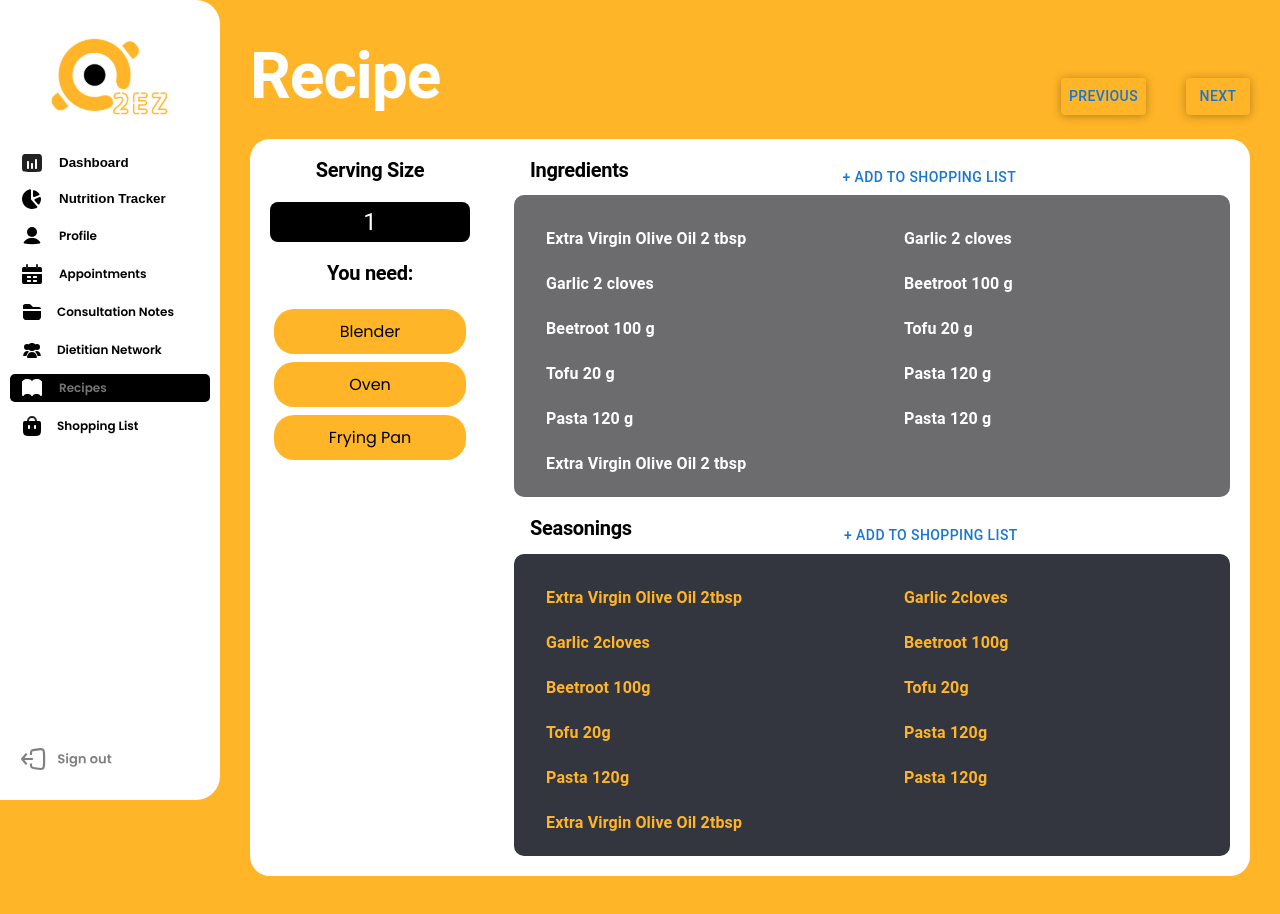
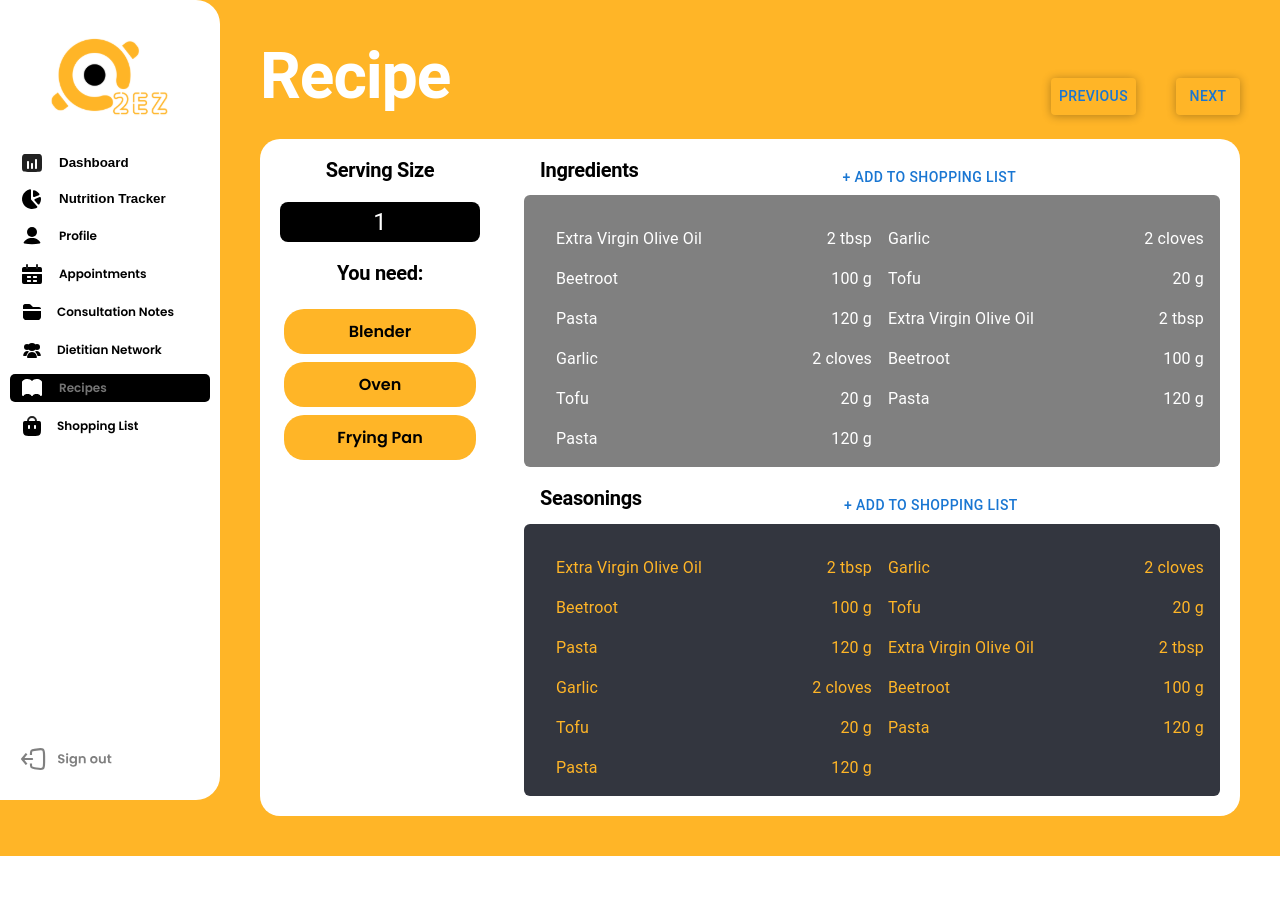
Before and after one commit to EdilAkynbekov/webapp, a Next.js app: page /RecipeIngredients in a window 1280 px wide. After the commit the page ends 856 px from the top, so only its background shows below. Built offline with nearby package versions, Linux system fonts and the light colour scheme.

Commit message:
Design fixes at Recipe and Ingredients page and started refactoring profile page

```diff
--- a/components/recipe/EquipmentList.tsx
+++ b/components/recipe/EquipmentList.tsx
@@ -10,7 +10,7 @@ const EquipmentList: React.FC<EquipmentListProps> = ({ equipment }) => {
       {equipment.map((item, index) => (
         <div
           key={index}
-          className="bg-orange rounded-xl p-2.5 m-1 text-center font-poppins text-base"
+          className="bg-orange rounded-xl p-2.5 m-1 text-center font-poppins text-base font-semibold"
         >
           {item}
         </div>
--- a/components/recipe/recipe-card1.tsx
+++ b/components/recipe/recipe-card1.tsx
@@ -33,7 +33,7 @@ const RecipeCard: React.FC<RecipeCardProps> = ({ recipe }) => {
           </div>
         </button>
       </div>
-      <div className="flex flex-row items-center justify-start py-0 pr-[22px] pl-2.5">
+      <div className="flex flex-row items-center justify-center py-0 mx-auto">
         <Typography
           gutterBottom
           variant="body2"
@@ -55,7 +55,7 @@ const RecipeCard: React.FC<RecipeCardProps> = ({ recipe }) => {
         <Typography
           variant="h5"
           component="h3"
-          className=" m-0 h-[86px] flex-1 relative text-inherit tracking-[-0.02em] leading-[18.07px] capitalize font-semibold font-inherit inline-block"
+          className=" m-0 h-[86px] flex-1 relative text-inherit tracking-[-0.02em] leading-[18.07px] capitalize font-semibold font-inherit inline-block text-center"
         >
           {recipe.title}
         </Typography>
--- a/components/recipe/recipe-ingredients.tsx
+++ b/components/recipe/recipe-ingredients.tsx
@@ -1,14 +1,5 @@
 import React from "react";
-import {
-  Box,
-  List,
-  ListItem,
-  ListItemIcon,
-  ListItemText,
-  Typography,
-  Checkbox,
-  Grid,
-} from "@mui/material";
+import { Box, List, ListItem, Typography, Grid } from "@mui/material";
 
 // Define a type for the ingredient object
 type Ingredient = {
@@ -21,18 +12,18 @@ type IngredientItem = string | Ingredient;
 
 interface IngredientsListProps {
   ingredients: IngredientItem[];
-
   isDarkMode?: boolean;
   className?: string;
 }
 
 const IngredientsList: React.FC<IngredientsListProps> = ({
   ingredients,
-
+  isDarkMode = false,
   className,
 }) => {
   const maxItemsPerColumn = 6;
 
+  // Split ingredients into columns
   const columns = ingredients.reduce<IngredientItem[][]>((acc, item, index) => {
     const columnIndex = Math.floor(index / maxItemsPerColumn);
     if (!acc[columnIndex]) {
@@ -42,32 +33,29 @@ const IngredientsList: React.FC<IngredientsListProps> = ({
     return acc;
   }, []);
 
-  // A helper function to render the ingredient text
-  const renderIngredientText = (ingredient: IngredientItem) => {
-    if (typeof ingredient === "string") {
-      return ingredient;
-    } else {
-      // Assuming you want to render both name and quantity when it's an object
-      return `${ingredient.name}: ${ingredient.quantity}`;
-    }
-  };
-
   return (
     <Grid
       container
       spacing={2}
-      sx={{
-        borderRadius: "10px",
-        boxSizing: "border-box",
-      }}
       className={className}
+      sx={{ borderRadius: "10px", boxSizing: "border-box" }}
     >
       {columns.map((column, columnIndex) => (
-        <Grid item xs={12} sm={6} key={columnIndex}>
+        <Grid item xs={12} sm={6} key={columnIndex} sx={{ maxWidth: "100%" }}>
           {" "}
-          {/* Adjust grid sizing as needed */}
+          {/* Set maxWidth to constrain column width */}
           <List sx={{ width: "100%" }}>
-            {column.map((ingredient, index) => (
+            {column.map((ingredient, index) => {
+              // Check if the ingredient is a string or an object
+              const isString = typeof ingredient === "string";
+              const name = isString
+                ? ingredient.split(":")[0]
+                : ingredient.name;
+              const quantity = isString
+                ? ingredient.split(":")[1]
+                : ingredient.quantity;
+
+              return (
                 <ListItem
                   key={index}
                   sx={{
@@ -77,16 +65,17 @@ const IngredientsList: React.FC<IngredientsListProps> = ({
                       borderBottom: "none",
                     },
                     display: "flex",
+                    justifyContent: "space-between", // Aligns items to the left and right
                     alignItems: "center",
                   }}
                 >
-                <Typography sx={{ fontWeight: "bold", flexGrow: 1 }}>
-                  {typeof ingredient === "string"
-                    ? ingredient
-                    : `${ingredient.name}: ${ingredient.quantity}`}
+                  <Typography sx={{ fontWeight: "bold" }}>{name}</Typography>
+                  <Typography sx={{ fontWeight: "bold" }}>
+                    {quantity}
                   </Typography>
                 </ListItem>
-            ))}
+              );
+            })}
           </List>
         </Grid>
       ))}
--- a/pages/RecipeDynamic.tsx
+++ b/pages/RecipeDynamic.tsx
@@ -17,7 +17,7 @@ const recipes = [
   {
     title: "Quinoa and Black Bean Salad",
     imageUrl: "/dish.svg",
-    tags: "Vegan | Gluten-Free | High Protein",
+    tags: "Vegan | Gluten-Free",
     duration: "25 mins",
     difficulty: "Easy",
   },
--- a/pages/RecipeIngredients.tsx
+++ b/pages/RecipeIngredients.tsx
@@ -1,7 +1,7 @@
 import React, { useState } from "react";
 import RightPanel from "../components/recipe/right-panel"; // Make sure this is the correct path
 import IngredientsList from "../components/recipe/recipe-ingredients"; // Make sure this is the correct path
-import { Box, Button, Typography, IconButton } from "@mui/material";
+import { Box, Button, Typography, IconButton, Grid } from "@mui/material";
 import AddIcon from "@mui/icons-material/Add";
 import RemoveIcon from "@mui/icons-material/Remove";
 import BlenderIcon from "@mui/icons-material/Blender"; // assuming you have an icon for a blender
@@ -62,7 +62,30 @@ const RecipeComponent = () => {
 
   // Render adjusted ingredients
   const adjustedIngredients = getAdjustedIngredients();
-
+  const renderIngredients = () => {
+    const ingredients = getAdjustedIngredients(); // This assumes your function to adjust ingredients based on serving size
+    return ingredients.map((ingredient, index) => (
+      <Grid item xs={6} key={index} className="justify-between inline-block ">
+        {" "}
+        {/* Adjust 'xs' value as per your layout responsiveness needs */}
+        <Box className="justify-between flex">
+          <Typography
+            variant="body1"
+            className="text-start font-poppins font-semibold text-[14px]"
+          >
+            {ingredient.name}
+          </Typography>
+          <Typography
+            variant="body1"
+            className="font-poppins font-semibold text-[14px]"
+            style={{ float: "right" }}
+          >
+            {`${ingredient.quantity} ${ingredient.unit}`}
+          </Typography>
+        </Box>
+      </Grid>
+    ));
+  };
   return (
     <Box className="w-full relative bg-[#FFB527] min-h-screen overflow-y-auto flex flex-row items-start justify-center py-0 pr-[30px] pl-[30px] md:pr-0 md:pl-0 lg:pr-10 lg:pl-0 box-border gap-[40px] text-center text-xs text-black1 font-poppins">
       <RightPanel />
@@ -81,17 +104,17 @@ const RecipeComponent = () => {
             Recipe
           </Typography>
           <Box className="flex flex-row items-end justify-center gap-10">
-            <Button className="text-orange bg-black hover:bg-white self-stretch rounded-xl cursor-pointer font-bold shadow-[0px_1px_10px_rgba(0,_0,_0,_0.3)] flex flex-row items-center justify-center py-1 px-[25px] font-poppins">
+            <Button className="text-orange bg-black hover:bg-[#555454] self-stretch rounded-xl cursor-pointer font-bold shadow-[0px_1px_10px_rgba(0,_0,_0,_0.3)] flex flex-row items-center justify-center py-1 px-[25px] font-poppins">
               Previous
             </Button>
-            <Button className="text-orange bg-black hover:bg-white self-stretch rounded-xl cursor-pointer font-bold shadow-[0px_1px_10px_rgba(0,_0,_0,_0.3)] flex flex-row items-center justify-center py-1 px-[45px] font-poppins">
+            <Button className="text-orange bg-black hover:bg-[#555454] self-stretch rounded-xl cursor-pointer font-bold shadow-[0px_1px_10px_rgba(0,_0,_0,_0.3)] flex flex-row items-center justify-center py-1 px-[45px] font-poppins">
               Next
             </Button>
           </Box>
         </Box>
         {/* ... rest of the component */}
         <Box
-          className="self-stretch rounded-xl max-w-[951px] bg-white overflow-y-auto flex flex-col md:flex-row items-start gap-5 text-black mx-auto xl:min-w-[1000px]"
+          className="self-stretch rounded-xl max-w-[951px] bg-white overflow-y-auto flex flex-col md:flex-row items-start gap-5 text-black mx-auto xl:min-w-[952px]"
           sx={{
             maxWidth: "100%",
             "@media (max-width: 750px)": { padding: "5px" },
@@ -177,14 +200,13 @@ const RecipeComponent = () => {
                   + Add to Shopping List
                 </Button>
               </Box>
-              <IngredientsList
-                className="bg-[#6C6C6F] text-white"
-                ingredients={adjustedIngredients.map(
-                  (ingredient) =>
-                    `${ingredient.name}         ${ingredient.quantity} ${ingredient.unit}`
-                )}
-                isDarkMode={false}
-              />
+              <Grid
+                container
+                spacing={2}
+                className="bg-[#808080] rounded-md px-4 py-4 text-white "
+              >
+                {renderIngredients()}
+              </Grid>
               {/* ... rest
         {/* ... of the content */}
             </Box>
@@ -220,15 +242,16 @@ const RecipeComponent = () => {
                   + Add to Shopping List
                 </Button>
               </Box>
-              <IngredientsList
-                className="bg-[#33363F] text-[#FFB527]"
-                ingredients={adjustedIngredients.map(
-                  (ingredient) =>
-                    `${ingredient.name} ${ingredient.quantity}${ingredient.unit}`
-                )}
-                isDarkMode={false}
-              />
-              {/* ... rest
+
+              <Grid
+                container
+                spacing={2}
+                className="bg-[#33363F] rounded-md px-4 py-4 text-[#FFB527] "
+              >
+                {renderIngredients()}
+              </Grid>
+              {/* ...
+               rest
         {/* ... of the content */}
             </Box>
           </Box>
```
Also changed, not shown: pages/ProfileDynamic.tsx (added, +84 -0 lines). Lines whose indentation alone changed are shown as unchanged.
